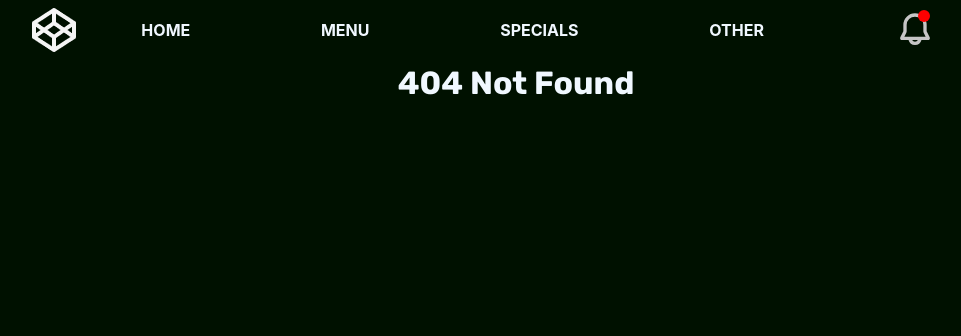
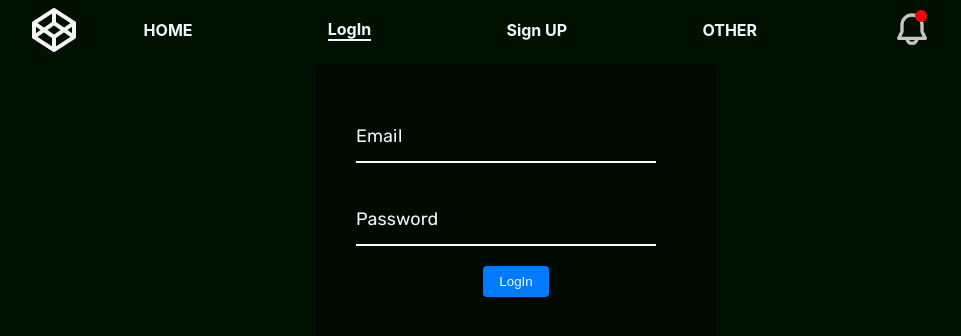
Before and after one commit to SirZosa/Social-app, a React (Vite) app: page /login in a window 1280 px wide. Before the commit this address had no page. Shown: the top 336 px of the page, without its empty margins (124-1085 px from the left). Built offline with nearby package versions, Linux system fonts and the light colour scheme.

Commit message:
Add login page and update navbar for navigation

```diff
--- a/src/App.tsx
+++ b/src/App.tsx
@@ -4,6 +4,7 @@ import Home from './page/home/home'
 import UserPage from './page/user-page/user-page'
 import Follow from './page/follow/follow'
 import SignUpForm from './page/signup/signupform'
+import LogIn from './page/login/login'
 import './App.css'
 
 function App() {
@@ -16,6 +17,7 @@ function App() {
           <Route path='user/:id/follow' element={<Follow/>}/>
           <Route index element={<Home/>} />
           <Route path='/signup' element={<SignUpForm/>}/>
+          <Route path='/login' element={<LogIn/>}/>
         </Route>
       </Routes>
     </BrowserRouter>
--- a/src/components/navbar/navbar.tsx
+++ b/src/components/navbar/navbar.tsx
@@ -20,8 +20,8 @@ export default function Navbar(){
                 <img src={logo} className="logo" alt="loco icon" onClick={()=> navigate("/")} />
                 <div className="nav-links">
                     <NavLink className={({isActive}) => isActive ? "link-active" : ""} to="/">HOME</NavLink>
-                    <NavLink className={({isActive}) => isActive ? "link-active" : ""} to="menu">MENU</NavLink>
-                    <NavLink className={({isActive}) => isActive ? "link-active" : ""} to="specials">SPECIALS</NavLink>
+                    <NavLink className={({isActive}) => isActive ? "link-active" : ""} to="/login">LogIn</NavLink>
+                    <NavLink className={({isActive}) => isActive ? "link-active" : ""} to="signup">Sign UP</NavLink>
                     <NavLink className={({isActive}) => isActive ? "link-active" : ""} to="other">OTHER</NavLink>
                     <button className="nav-links-notification-button"><img src={notification} alt="notification icon" /><div className="active-notification"></div></button>
                 </div>
@@ -33,8 +33,8 @@ export default function Navbar(){
             <div className={`nav-container ${open ? 'open' : 'close'}`}>
                 <div className="nav-container-links">
                     <NavLink className={({isActive}) => isActive ? "link-active" : ""} onClick={()=> setOpen(false)} to="/">HOME</NavLink>
-                    <NavLink className={({isActive}) => isActive ? "link-active" : ""} onClick={()=> setOpen(false)} to="menu">MENU</NavLink>
-                    <NavLink className={({isActive}) => isActive ? "link-active" : ""} onClick={()=> setOpen(false)} to="specials">SPECIALS</NavLink>
+                    <NavLink className={({isActive}) => isActive ? "link-active" : ""} onClick={()=> setOpen(false)} to="/login">LOGIN</NavLink>
+                    <NavLink className={({isActive}) => isActive ? "link-active" : ""} onClick={()=> setOpen(false)} to="signup">SIGN UP</NavLink>
                     <NavLink className={({isActive}) => isActive ? "link-active" : ""} onClick={()=> setOpen(false)} to="other">OTHER</NavLink>
                 </div>
                 <div className="nav-socials">
--- /dev/null
+++ b/src/page/login/login.tsx
@@ -0,0 +1,29 @@
+import { useState } from 'react'
+import InputField from '../../components/input-field/input-field';
+
+export default function LogIn() {
+  const [email, setEmail] = useState("");
+  const [password, setPassword] = useState("")
+
+  function submitForm(e: React.FormEvent){
+    e.preventDefault();
+    console.log(email)
+    console.log(password)
+    alert("Form submitted");
+  }
+
+  return (
+    <>
+      <div className="signup-container">
+        <form className='signup-form' onSubmit={submitForm}>
+          <InputField value={email} type="email" fc={(e)=>setEmail(e.target.value)}>Email</InputField>
+          <InputField value={password} type="password" fc={(e)=>setPassword(e.target.value)}>Password</InputField>
+          <div className="signup-form-buttons">
+            <button className='signup-button'>LogIn</button>
+          </div>
+        </form>
+      </div>
+    </>
+
+  )
+}
```
